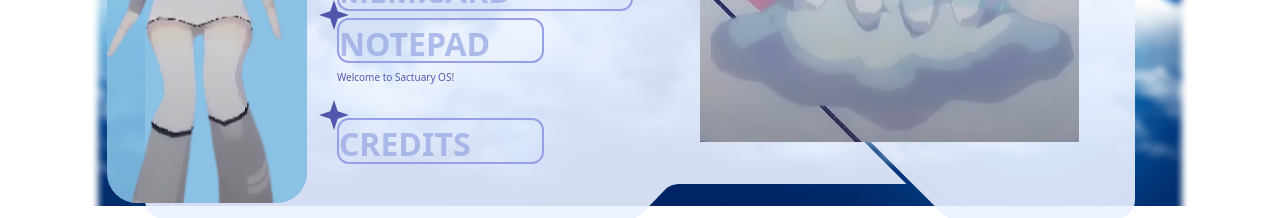
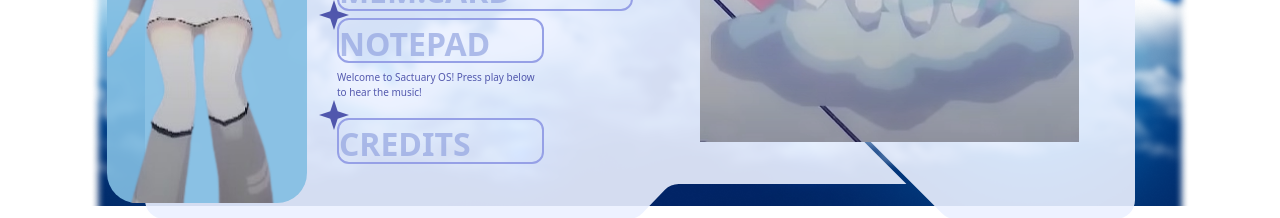
Before and after one commit to Ajknight121/SanctOSRep, a React (Vite) app: page / in a window 1280 px wide. Shown: the part 434-652 px from the top of the page. Built offline with nearby package versions, Linux system fonts and the light colour scheme.

Commit message:
Update text

```diff
--- a/src/App.tsx
+++ b/src/App.tsx
@@ -25,7 +25,7 @@ function App() {
   const { playerRef, showVideo, playing } = useVideoPlayer();
   const [mode, setMode] = useState("");
   const [note, setNote] = useState("");
-  const [menuDesc, setMenuDesc] = useState("Welcome to Sactuary OS!")
+  const [menuDesc, setMenuDesc] = useState("Welcome to Sactuary OS! Press play below to hear the music!")
   const [avatar, setAvatar] = useState("girl1");
   const [bg, setBg] = useState("/images/blue-sky.png")
 
```
